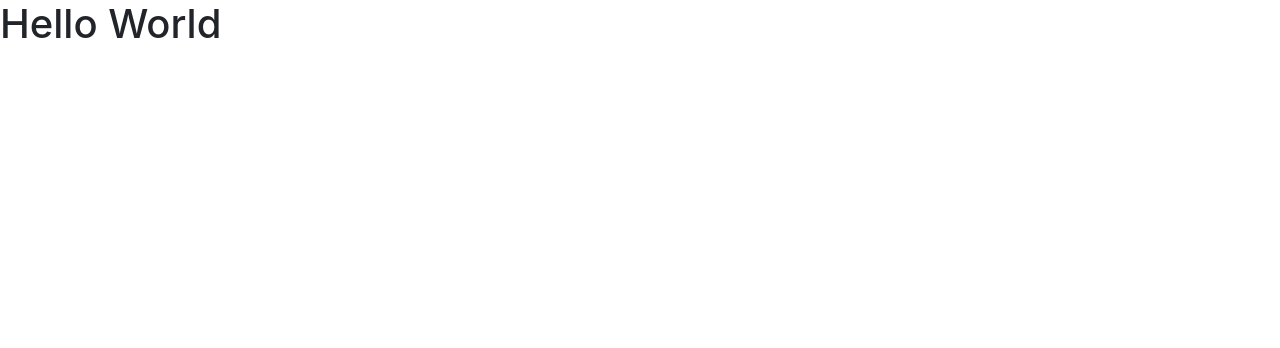
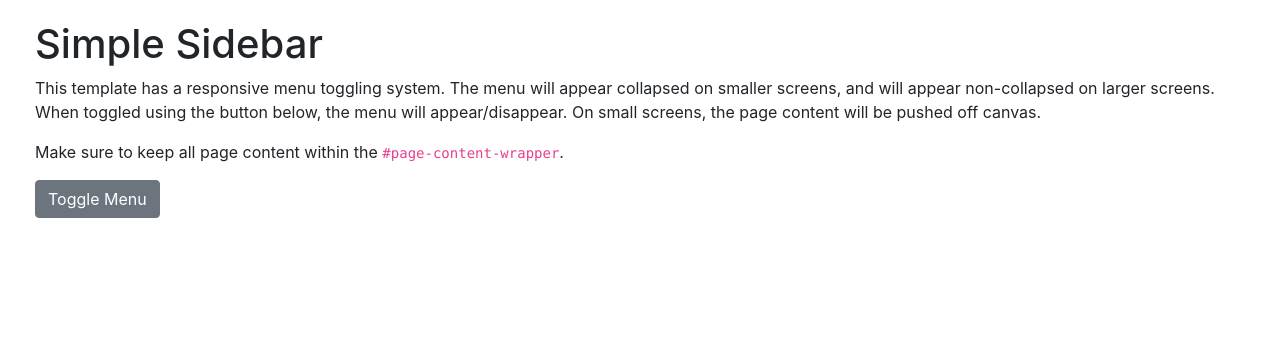
Before and after one commit to HP926/gh_pages_example_1, a plain HTML site: page index.html in a window 1280 px wide. Drawn offline with nearby package versions, Linux system fonts and the light colour scheme.

Commit message:
add sidebar, including vendor files and javascript

```diff
--- a/index.html
+++ b/index.html
@@ -8,10 +8,57 @@
     integrity="sha384-Smlep5jCw/wG7hdkwQ/Z5nLIefveQRIY9nfy6xoR1uRYBtpZgI6339F5dgvm/e9B"
     crossorigin="anonymous">
   <link rel="stylesheet" type="text/css" href="stylesheets/styles.css">
+  <link rel="stylesheet" type="text/css" href="stylesheets/vendor/sidebar.css">
   <title></title>
 </head>
 <body>
-  <h1>Hello World</h1>
+<div id="wrapper">
+        <!-- Sidebar -->
+        <div id="sidebar-wrapper">
+            <ul class="sidebar-nav">
+                <li class="sidebar-brand">
+                    <a href="#">
+                        Start Bootstrap
+                    </a>
+                </li>
+                <li>
+                    <a href="#">Dashboard</a>
+                </li>
+                <li>
+                    <a href="#">Shortcuts</a>
+                </li>
+                <li>
+                    <a href="#">Overview</a>
+                </li>
+                <li>
+                    <a href="#">Events</a>
+                </li>
+                <li>
+                    <a href="#">About</a>
+                </li>
+                <li>
+                    <a href="#">Services</a>
+                </li>
+                <li>
+                    <a href="#">Contact</a>
+                </li>
+            </ul>
+        </div>
+        <!-- /#sidebar-wrapper -->
+
+        <!-- Page Content -->
+        <div id="page-content-wrapper">
+            <div class="container-fluid">
+                <h1>Simple Sidebar</h1>
+                <p>This template has a responsive menu toggling system. The menu will appear collapsed on smaller screens, and will appear non-collapsed on larger screens. When toggled using the button below, the menu will appear/disappear. On small screens, the page content will be pushed off canvas.</p>
+                <p>Make sure to keep all page content within the <code>#page-content-wrapper</code>.</p>
+                <a href="#menu-toggle" class="btn btn-secondary" id="menu-toggle">Toggle Menu</a>
+            </div>
+        </div>
+        <!-- /#page-content-wrapper -->
+
+    </div>
+
 </body>
   <script
     src="https://code.jquery.com/jquery-3.3.1.slim.min.js"
--- a/javascripts/scripts.js
+++ b/javascripts/scripts.js
@@ -1,3 +1,6 @@
 $( document ).ready(function(){
-  // alert("Hi");
+  $("#menu-toggle").click(function(e) {
+    e.preventDefault();
+    $("#wrapper").toggleClass("toggled");
+  });
 });
--- /dev/null
+++ b/stylesheets/vendor/sidebar.css
@@ -0,0 +1,122 @@
+/*!
+ * Start Bootstrap - Simple Sidebar (https://startbootstrap.com/template-overviews/simple-sidebar)
+ * Copyright 2013-2017 Start Bootstrap
+ * Licensed under MIT (https://github.com/BlackrockDigital/startbootstrap-simple-sidebar/blob/master/LICENSE)
+ */
+
+body {
+  overflow-x: hidden;
+}
+
+#wrapper {
+  padding-left: 0;
+  -webkit-transition: all 0.5s ease;
+  -moz-transition: all 0.5s ease;
+  -o-transition: all 0.5s ease;
+  transition: all 0.5s ease;
+}
+
+#wrapper.toggled {
+  padding-left: 250px;
+}
+
+#sidebar-wrapper {
+  z-index: 1000;
+  position: fixed;
+  left: 250px;
+  width: 0;
+  height: 100%;
+  margin-left: -250px;
+  overflow-y: auto;
+  background: #000;
+  -webkit-transition: all 0.5s ease;
+  -moz-transition: all 0.5s ease;
+  -o-transition: all 0.5s ease;
+  transition: all 0.5s ease;
+}
+
+#wrapper.toggled #sidebar-wrapper {
+  width: 250px;
+}
+
+#page-content-wrapper {
+  width: 100%;
+  position: absolute;
+  padding: 15px;
+}
+
+#wrapper.toggled #page-content-wrapper {
+  position: absolute;
+  margin-right: -250px;
+}
+
+
+/* Sidebar Styles */
+
+.sidebar-nav {
+  position: absolute;
+  top: 0;
+  width: 250px;
+  margin: 0;
+  padding: 0;
+  list-style: none;
+}
+
+.sidebar-nav li {
+  text-indent: 20px;
+  line-height: 40px;
+}
+
+.sidebar-nav li a {
+  display: block;
+  text-decoration: none;
+  color: #999999;
+}
+
+.sidebar-nav li a:hover {
+  text-decoration: none;
+  color: #fff;
+  background: rgba(255, 255, 255, 0.2);
+}
+
+.sidebar-nav li a:active, .sidebar-nav li a:focus {
+  text-decoration: none;
+}
+
+.sidebar-nav>.sidebar-brand {
+  height: 65px;
+  font-size: 18px;
+  line-height: 60px;
+}
+
+.sidebar-nav>.sidebar-brand a {
+  color: #999999;
+}
+
+.sidebar-nav>.sidebar-brand a:hover {
+  color: #fff;
+  background: none;
+}
+
+@media(min-width:768px) {
+  #wrapper {
+    padding-left: 0;
+  }
+  #wrapper.toggled {
+    padding-left: 250px;
+  }
+  #sidebar-wrapper {
+    width: 0;
+  }
+  #wrapper.toggled #sidebar-wrapper {
+    width: 250px;
+  }
+  #page-content-wrapper {
+    padding: 20px;
+    position: relative;
+  }
+  #wrapper.toggled #page-content-wrapper {
+    position: relative;
+    margin-right: 0;
+  }
+}
```
